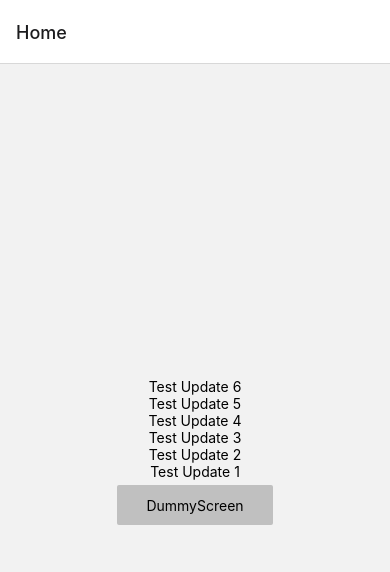
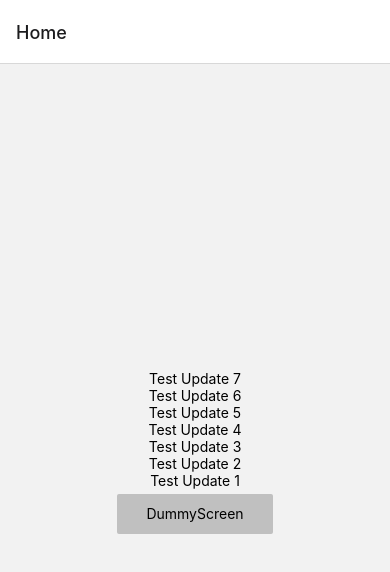
Before and after one commit to timmyjose/expo-updates-demo, a React Native app: screen /Home in a window 390 px wide. Shown: the top 572 px of the page. Built offline with nearby package versions, Linux system fonts and the light colour scheme.

Commit message:
chore: test update 7.

```diff
--- a/src/screens/Home.tsx
+++ b/src/screens/Home.tsx
@@ -9,6 +9,7 @@ const Home = () => {
 
   return (
     <View style={styles.container}>
+      <Text>Test Update 7</Text>
       <Text>Test Update 6</Text>
       <Text>Test Update 5</Text>
       <Text>Test Update 4</Text>
```
